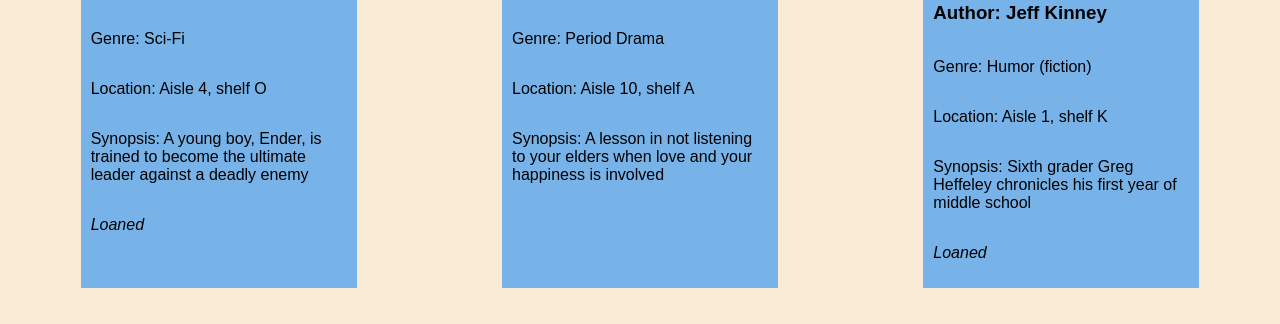
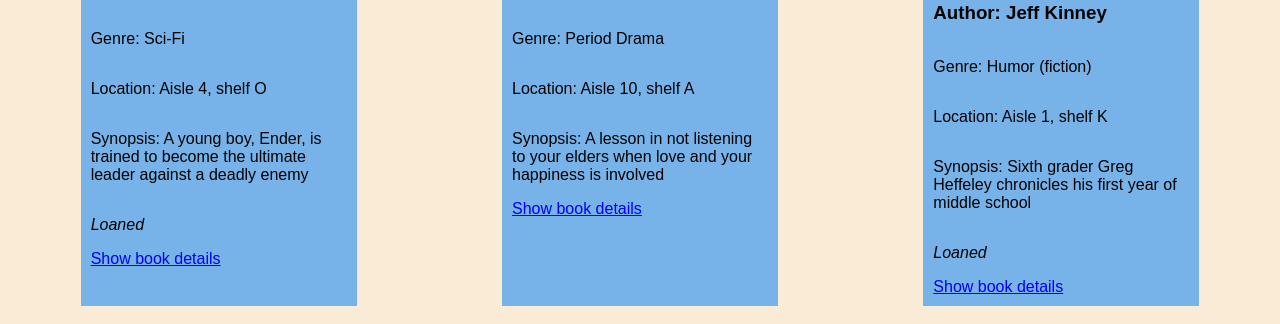
Before and after one commit to bjentwistle/Wk3_wkend_homework_cclibrary, a Flask app: page /books in a window 1280 px wide. Shown: the part 516-840 px from the top of the page. Before the commit the page ends 804 px from the top, so only its background shows below. Run offline with Flask 3, Linux system fonts and the light colour scheme.

Commit message:
show selected book feature added

```diff
--- a/controllers/controller.py
+++ b/controllers/controller.py
@@ -7,3 +7,28 @@
 @app.route('/books') #default method is GET
 def index():
     return render_template('index.html', title = "Home Page", books = books)
+
+@app.route("/books/<index>") #this will return the details of a chosen book
+def show_selected_book(index):
+    return render_template("selected_book.html", book =books[int(index)]) #using the hyperlink added in the html/jinja file
+
+#@app.route('/events', methods = ['POST'])
+# def add_event():
+#     date = request.form['date']
+#     split_date = date.split("-")
+#     date = datetime.date(int(split_date[0]), int(split_date[1]), int(split_date[2]))
+#     name = request.form['name']
+#     guests = request.form['guests']
+#     recurring = True if 'recurring' in request.form else False # will cause errors if not ticked hence else False is needed.
+#     room_location = request.form['room_location']
+#     description = request.form['description']
+#     new_event = Event(date, name, guests, recurring, room_location, description)
+#     add_new_event(new_event)
+#     return render_template('index.html', title='Home', events=events) #add redirect here instead of render
+
+# @app.route("/books/book/<unique_id>", methods =['POST'])
+# def remove_book(unique_id):
+#     for book in books:
+#         if unique_id == book.unique_id:
+#             books.remove(book)
+#     return redirect("/books")
--- a/models/book.py
+++ b/models/book.py
@@ -1,9 +1,10 @@
 class Book():
 
-    def __init__(self, title, author, genre, loaned, location, synopsis):
+    def __init__(self, title, author, genre, loaned, location, synopsis, unique_id):
         self.title = title
         self.author = author
         self.genre = genre
         self.loaned = loaned
         self.location = location
         self.synopsis = synopsis
+        self.unique_id = unique_id
--- a/models/books.py
+++ b/models/books.py
@@ -1,9 +1,9 @@
 from models.book import Book
 
-#book instance = Book(title, author, genre, loaned, location, synopsis)
-book1 = Book("Ender's Game", "Orson Scott-Card", "Sci-Fi", True, "Aisle 4, shelf O", "A young boy, Ender, is trained to become the ultimate leader against a deadly enemy")
-book2 = Book("Persuasion", "Jane Austen", "Period Drama", False, "Aisle 10, shelf A", "A lesson in not listening to your elders when love and your happiness is involved")
-book3 = Book("Diary of a Wimpy Kid", "Jeff Kinney", "Humor (fiction)", True, "Aisle 1, shelf K", "Sixth grader Greg Heffeley chronicles his first year of middle school")
+#book instance = Book(title, author, genre, loaned, location, synopsis, unique_id)
+book1 = Book("Ender's Game", "Orson Scott-Card", "Sci-Fi", True, "Aisle 4, shelf O", "A young boy, Ender, is trained to become the ultimate leader against a deadly enemy","A001")
+book2 = Book("Persuasion", "Jane Austen", "Period Drama", False, "Aisle 10, shelf A", "A lesson in not listening to your elders when love and your happiness is involved", "B001")
+book3 = Book("Diary of a Wimpy Kid", "Jeff Kinney", "Humor (fiction)", True, "Aisle 1, shelf K", "Sixth grader Greg Heffeley chronicles his first year of middle school", "C001")
 
 books = [book1, book2, book3]
 
--- a/templates/index.html
+++ b/templates/index.html
@@ -2,7 +2,7 @@
 
 {% block content %}
 <div class = top-border>
-    <div class="centered"><strong>Books Galore!</strong></div>
+    <div class="centered"><strong>Books Galore Library!</strong></div>
     <img src="{{ url_for('static', filename='read.jpg') }}" alt = "read bookcase" style='width:100%;'>
 </div>
 
@@ -19,6 +19,9 @@
     {% if book.loaned %}
     <p><i> Loaned </i></p>
     {% endif %}
+
+    <a href = "/books/{{ books.index(book) }}" > Show book details </a> <!--add a link to each order selcted by index in orders /-->
+
 <!-- need to add my delete book function first
     <form class = 'form-inline' action='/events/delete/{{book.title}}' method= 'post'>
         <input type = 'submit' value = 'Delete Book'>
```
Also changed, not shown: templates/selected_book.html (added, +17 -0 lines).
